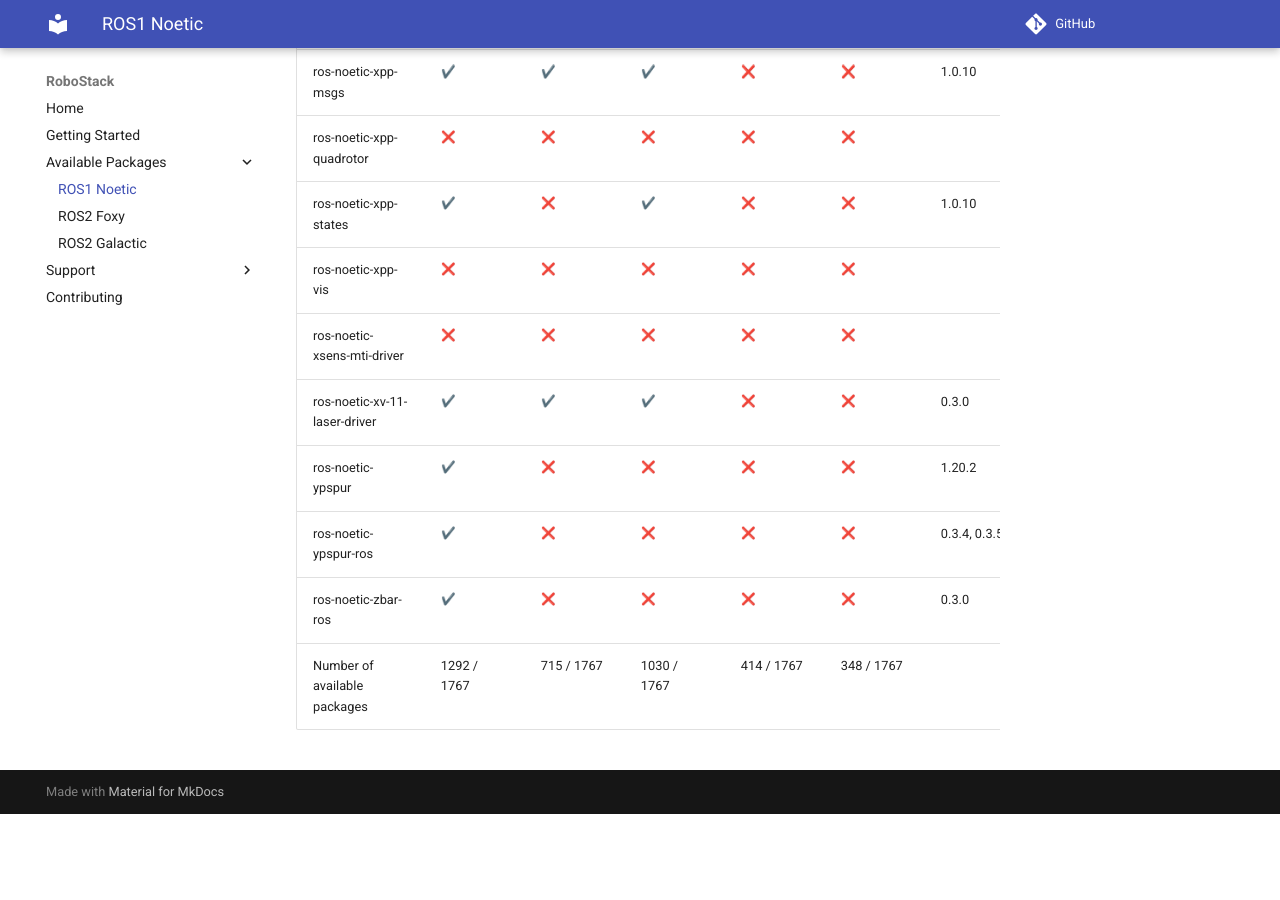
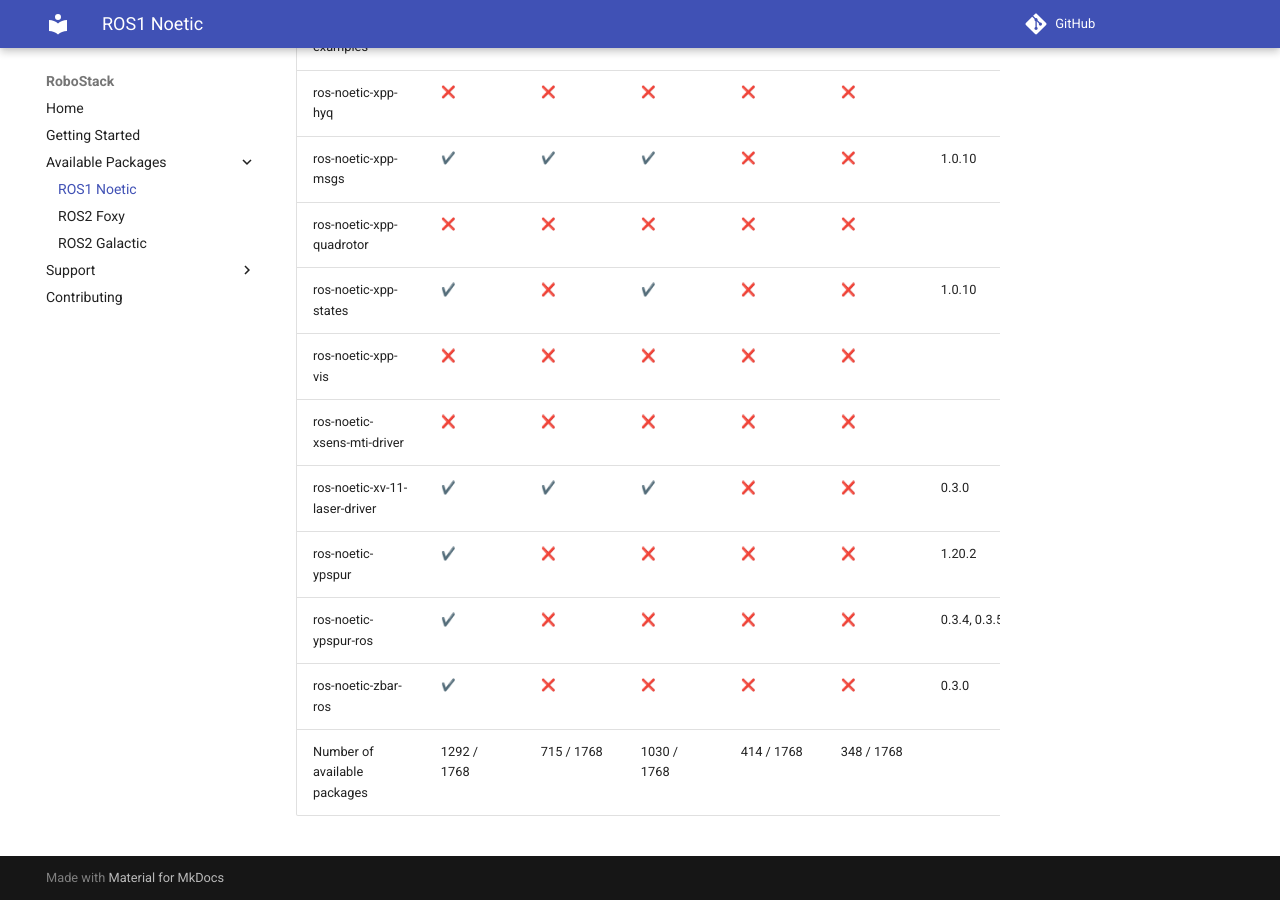
Before and after one commit to RoboStack/robostack.github.io, an MkDocs documentation site: the page built from docs/noetic.md, in a window 1280 px wide and 900 px high, scrolled down 128887 px. Built offline with MkDocs 1.6.1 and Material for MkDocs 9.7.7, drawn with Linux system fonts in a browser that asks for light colours; emoji names are drawn with the system emoji font; comment, search, counter and statistics services are not loaded; before the commit the page ends 129701 px from its top, so only the background shows below that; some of the changed text lies outside the part shown.

Commit message:
Update tables

```diff
--- a/docs/noetic.md
+++ b/docs/noetic.md
@@ -1767,4 +1768,4 @@
 | ros-noetic-ypspur | :heavy_check_mark: { data-sort='1' } | :x: { data-sort='0' } | :x: { data-sort='0' } | :x: { data-sort='0' } | :x: { data-sort='0' } | 1.20.2  |
 | ros-noetic-ypspur-ros | :heavy_check_mark: { data-sort='1' } | :x: { data-sort='0' } | :x: { data-sort='0' } | :x: { data-sort='0' } | :x: { data-sort='0' } | 0.3.4, 0.3.5  |
 | ros-noetic-zbar-ros | :heavy_check_mark: { data-sort='1' } | :x: { data-sort='0' } | :x: { data-sort='0' } | :x: { data-sort='0' } | :x: { data-sort='0' } | 0.3.0  |
-| Number of available packages |  1292 / 1767 | 715 / 1767 | 1030 / 1767 | 414 / 1767 | 348 / 1767 |
+| Number of available packages |  1292 / 1768 | 715 / 1768 | 1030 / 1768 | 414 / 1768 | 348 / 1768 |
```
Also changed, not shown: other parts of docs/noetic.md (+1 -0 lines).
